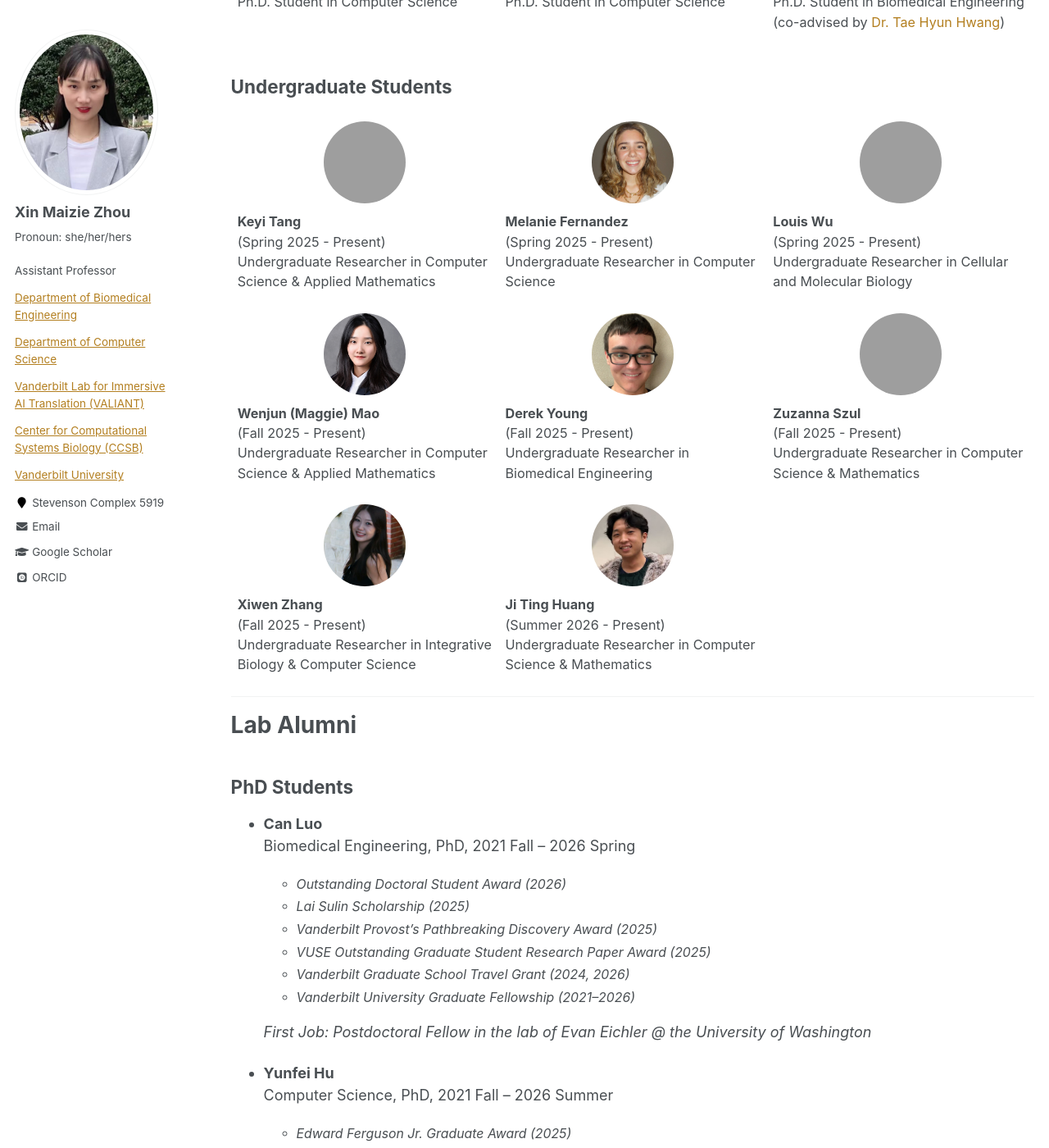
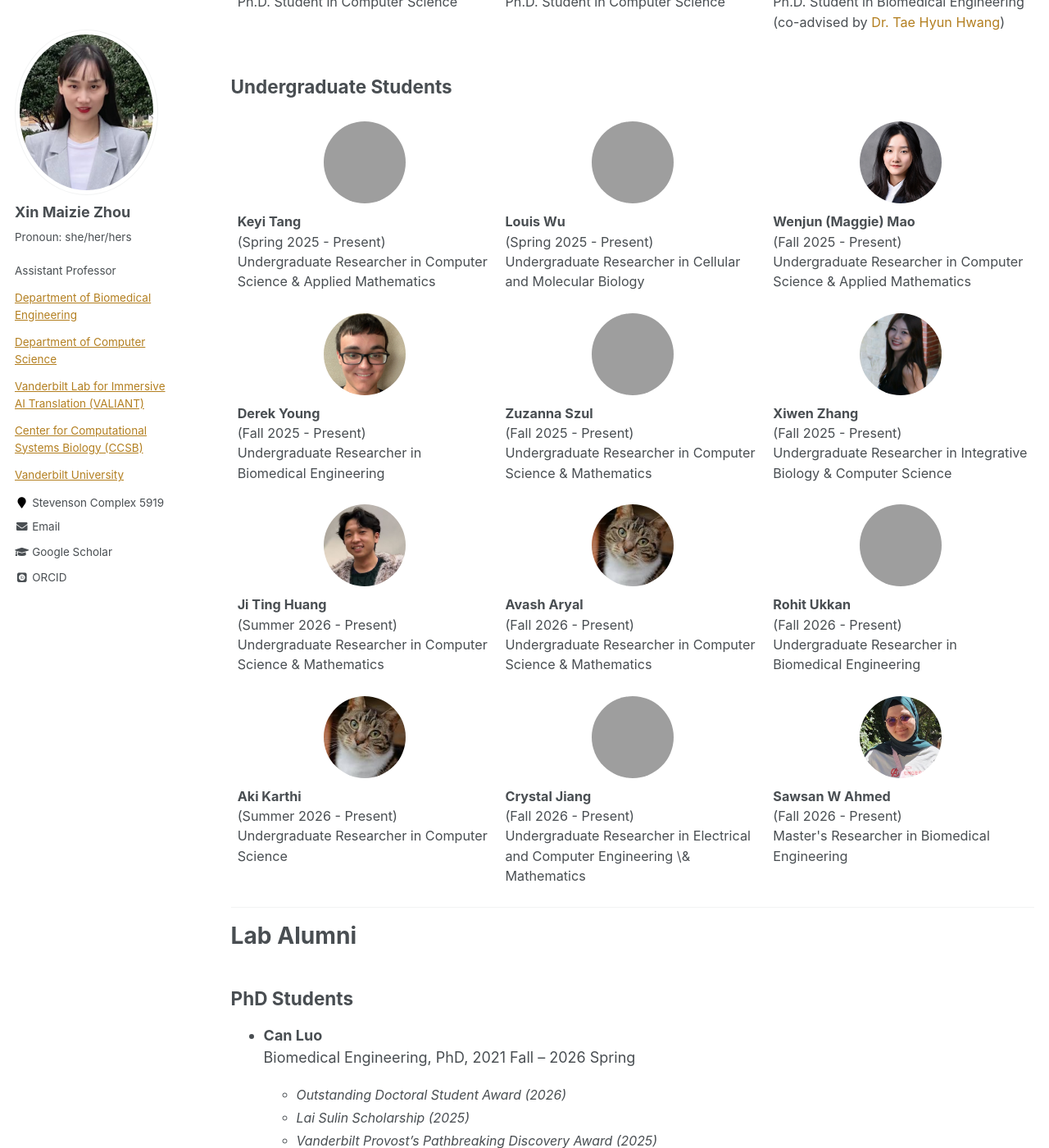
Before and after one commit to maiziezhoulab/Maiziezhoulab.github.io, a Jekyll site: the page built from _pages/LabMembers.md, in a window 1280 px wide and 1400 px high, scrolled down 1258 px. Shown: the whole window at 82% size. Built offline with Jekyll 4.4.1, drawn with Linux system fonts in a browser that asks for light colours; some web fonts are replaced; grey boxes are pictures that could not be loaded.

Commit message:
Update LabMembers.md

```diff
--- a/_pages/LabMembers.md
+++ b/_pages/LabMembers.md
@@ -97,13 +97,7 @@ author_profile: true
         <b>Keyi Tang</b> <br>(Spring 2025 - Present) <br>
         Undergraduate Researcher in Computer Science & Applied Mathematics
     </td>
-    <td>
-        <div style="text-align: center">
-            <img src="/images/students/MelanieFernandez.jpg" class="student-profile-pic">
-        </div>
-        <b>Melanie Fernandez</b> <br>(Spring 2025 - Present) <br>
-        Undergraduate Researcher in Computer Science
-    </td>
+
     <td>
         <div style="text-align: center">
             <img src="/images/students/hanzewu.jpg" class="student-profile-pic">
@@ -112,10 +106,6 @@ author_profile: true
         Undergraduate Researcher in Cellular and Molecular Biology
     </td>
 
-</tr>
-<tr>
-
-
     <td>
         <div style="text-align: center">
             <img src="/images/students/wenjunmao.jpg" class="student-profile-pic">
@@ -123,6 +113,12 @@ author_profile: true
         <b>Wenjun (Maggie) Mao</b> <br>(Fall 2025 - Present) <br>
         Undergraduate Researcher in Computer Science & Applied Mathematics
     </td>
+
+
+
+</tr>
+<tr>
+
     <td>
         <div style="text-align: center">
             <img src="/images/students/DerekYoung.JPG" class="student-profile-pic">
@@ -137,18 +133,17 @@ author_profile: true
         <b>Zuzanna Szul</b> <br>(Fall 2025 - Present) <br>
         Undergraduate Researcher in Computer Science & Mathematics
     </td>
-
-
-</tr>
-<tr>
-
-   <td>
+    <td>
         <div style="text-align: center">
             <img src="/images/students/XiwenZhang.jpg" class="student-profile-pic">
         </div>
         <b>Xiwen Zhang</b> <br>(Fall 2025 - Present) <br>
         Undergraduate Researcher in Integrative Biology & Computer Science
     </td>
+
+
+</tr>
+<tr>
 
      <td>
         <div style="text-align: center">
@@ -158,7 +153,55 @@ author_profile: true
         Undergraduate Researcher in Computer Science & Mathematics
     </td>
 
+    <td>
+        <div style="text-align: center">
+            <img src="/images/students/cat.jpeg" class="student-profile-pic">
+        </div>
+        <b>Avash Aryal</b> <br>(Fall 2026 - Present) <br>
+        Undergraduate Researcher in Computer Science & Mathematics
+    </td>
+
+    <td>
+        <div style="text-align: center">
+            <img src="/images/students/Rohit2026.png" class="student-profile-pic">
+        </div>
+        <b>Rohit Ukkan</b> <br>(Fall 2026 - Present) <br>
+        Undergraduate Researcher in Biomedical Engineering
+    </td>
+
 </tr>
+
+<tr>
+
+     <td>
+        <div style="text-align: center">
+            <img src="/images/students/cat.jpeg" class="student-profile-pic">
+        </div>
+        <b>Aki Karthi</b> <br>(Summer 2026 - Present) <br>
+        Undergraduate Researcher in Computer Science
+    </td>
+
+    <td>
+        <div style="text-align: center">
+            <img src="/images/students/CrystalJiang2026.jpg" class="student-profile-pic">
+        </div>
+        <b>Crystal Jiang</b> <br>(Fall 2026 - Present) <br>
+        Undergraduate Researcher in Electrical and Computer Engineering \& Mathematics
+    </td>
+
+    <td>
+        <div style="text-align: center">
+            <img src="/images/students/sawsan2026.jpg" class="student-profile-pic">
+        </div>
+        <b>Sawsan W Ahmed</b> <br>(Fall 2026 - Present) <br>
+        Master's Researcher in Biomedical Engineering
+    </td>
+
+
+
+
+</tr>
+
 
 </table>
 
```
